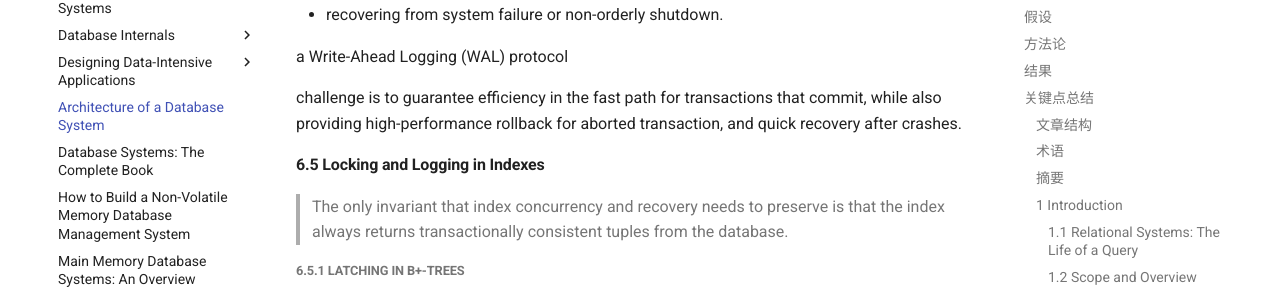
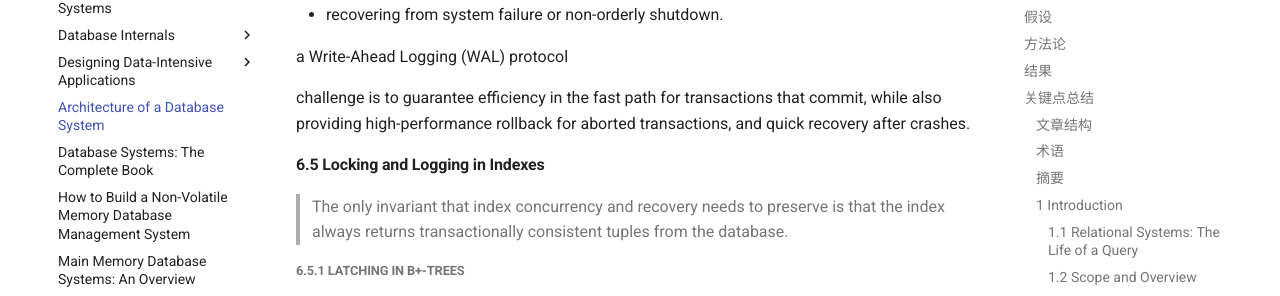
Before and after one commit to zhoujiagen/learning-dbms, an MkDocs documentation site: the page built from docs/overview/DBMSArch.md, in a window 1280 px wide and 1400 px high, scrolled down 15194 px. Shown: the part 172-468 px from the top of the window. Built offline with MkDocs 1.6.1 and Material for MkDocs 9.7.7, drawn with Linux system fonts in a browser that asks for light colours; comment, search, counter and statistics services are not loaded; some of the changed text lies outside the part shown.

Commit message:
fix typo

```diff
--- a/docs/overview/DBMSArch.md
+++ b/docs/overview/DBMSArch.md
@@ -259,7 +259,7 @@
 |:---                   |:---     |:---   |:---    |:---        |:---                 |
 |Shared-Memory          |    Y    |       |    Y   |            |          Y          |
 |Shared-Nothing         |    Y    |       |        | Greenplum  |                     |
-|Shared-Disk            | ZSeries |       |  RAC   |            |                     |
+|Shared-Disk            | zSeries |       |  RAC   |            |                     |
 
 #### 3.7 Discussion and Additional Material
 
@@ -487,7 +487,7 @@
 
 - (a) selecting the views to materialzie,
 - (b) maintainning the freshness of the views,
-- (c) considering the use of materialized views in ad-hoc queries.
+- \(c) considering the use of materialized views in ad-hoc queries.
 
 ##### 4.6.4 OLAP and Ad-hoc Query Support
 
@@ -659,7 +659,7 @@
 
 a Write-Ahead Logging (WAL) protocol
 
-challenge is to guarantee efficiency in the fast path for transactions that commit, while also providing high-performance rollback for aborted transaction, and quick recovery after crashes.
+challenge is to guarantee efficiency in the fast path for transactions that commit, while also providing high-performance rollback for aborted transactions, and quick recovery after crashes.
 
 #### 6.5 Locking and Logging in Indexes
 
@@ -704,7 +704,7 @@
 
 #### 7.2 Memory Allocator
 
-context-based memory allocator: more efficient and easier to debug.
+**context-based memory allocator**: more efficient and easier to debug.
 
 #### 7.3 Disk Management Subsystems
 
```
Also changed, not shown: other parts of docs/overview/DBMSArch.md (+1 -1 lines).
